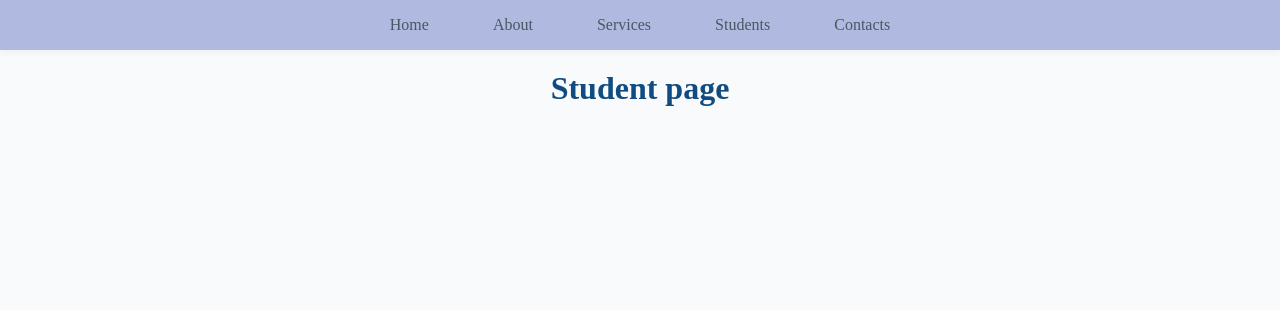
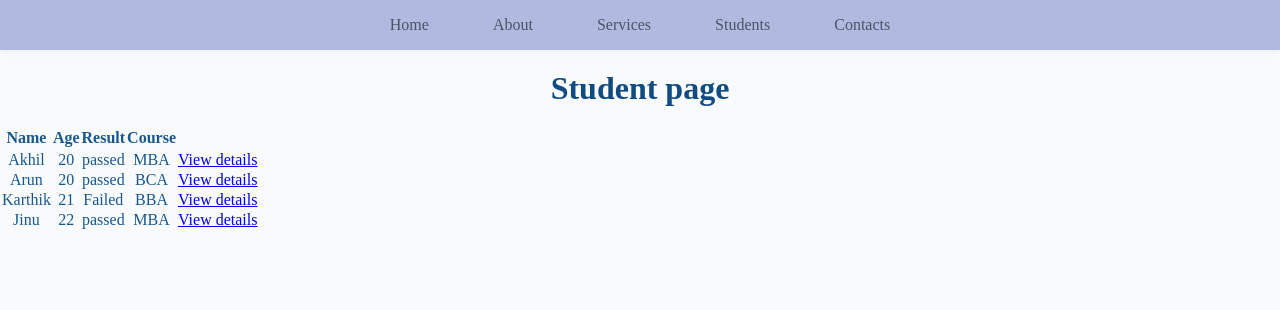
Before and after one commit to Arathi808/Django-, a Django app: page /students/ in a window 1280 px wide. Shown: the top 310 px of the page. Run offline with Django 5.2, Linux system fonts and the light colour scheme.

Commit message:
add student details view and url files

```diff
--- a/sms/app/urls.py
+++ b/sms/app/urls.py
@@ -6,4 +6,5 @@ urlpatterns = [
     path('services/', views.services, name='services'),
     path('students/', views.students, name='students'),
     path('contacts/', views.contacts, name='contacts'),
+    path('students/<str:name>/',views.get_student),
 ]
--- a/sms/app/views.py
+++ b/sms/app/views.py
@@ -11,8 +11,15 @@ from django.http import HttpResponse
 # def services(request):
 #     return HttpResponse('Service Page')
 
+name = 'Akhil'
+all_students = [
+    {'name':'Akhil', 'age':20, 'mark':80,'course':'MBA'},
+    {'name':'Arun', 'age':20, 'mark':40,'course':'BCA'},
+    {'name':'Karthik', 'age':21, 'mark':21,'course':'BBA'},
+    {'name':'Jinu', 'age':22, 'mark':45,'course':'MBA'},
+]
 def home(request):
-    return render(request,template_name = 'index.html')
+    return render(request, 'index.html',{'std_name':'Akhil'})
 
 def about(request):
     return render(request,'about.html')
@@ -21,7 +28,14 @@ def services(request):
     return render(request, 'services.html')
 
 def students(request):
-    return render(request, 'students.html')
+    return render(request, 'students.html', {'students':all_students})
 
 def contacts(request):
     return render(request, 'contacts.html')
+
+def get_student(request,name):
+    std = None
+    for student in all_students:
+        if student['name'] == name:
+            std = student
+    return render(request,'student.html',{'name':name,'student':std})
--- a/sms/templates/about.html
+++ b/sms/templates/about.html
@@ -4,4 +4,5 @@
 
 {% block content %}
     <h1>About page</h1>
+    <p><b>Welcome to our platform!</b></br> We are dedicated to delivering high-quality solutions and exceptional experiences for our users. Our journey began with a simple idea: to make things simpler, and more accessible.</p>
 {% endblock %}
--- a/sms/templates/students.html
+++ b/sms/templates/students.html
@@ -4,4 +4,28 @@
 
 {% block content %}
     <h1>Student page</h1>
+    {% comment %} {{students}} {% endcomment %}
+    <table>
+        <tr>
+            <th>Name</th>
+            <th>Age</th>
+            <th>Result</th>
+            <th>Course</th>
+        <tr>
+        {% for student in students %}
+        <tr>
+            <td>{{student.name}}</td>
+            <td>{{student.age}}</td>
+            <td>
+                {% if student.mark >= 40%}
+                    passed
+                {% else%}
+                    Failed
+                {% endif %}
+            </td>
+            <td>{{student.course}}</td>
+            <td><a href="./{{student.name}}">View details</a></td>
+        </tr>
+        {% endfor %}
+    </table>
 {% endblock %}
```
Also changed, not shown: sms/templates/student.html (added, +10 -0 lines).
